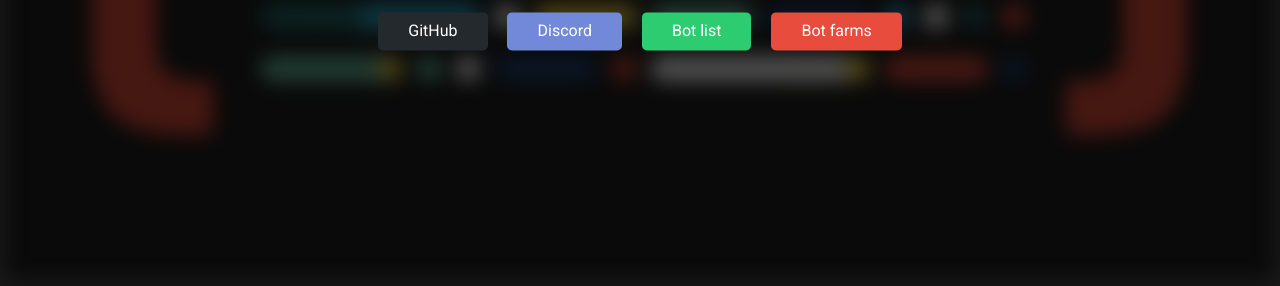
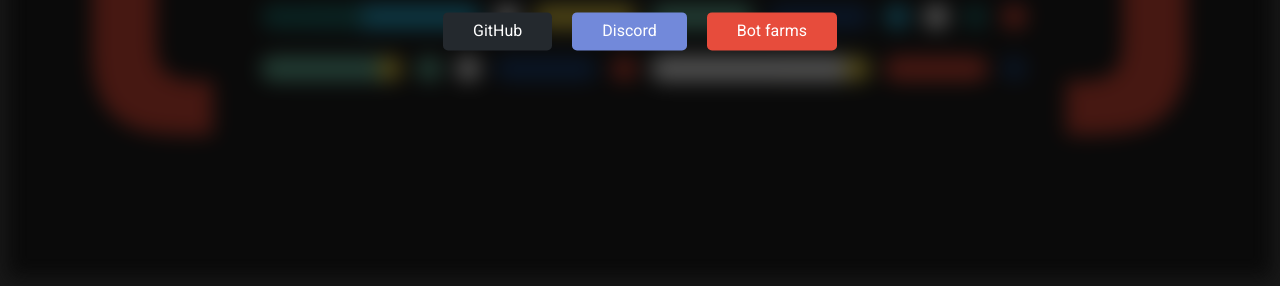
Before and after one commit to Terminal/terminal.ink, a plain HTML site: page index.html in a window 1280 px wide. Shown: the part 514-800 px from the top of the page. Drawn offline with Linux system fonts and the light colour scheme; a web font is replaced by a local one.

Commit message:
Removing button

```diff
--- a/index.html
+++ b/index.html
@@ -40,7 +40,6 @@
 			<div class="buttons">
 				<a class="btn github" href="https://github.com/Terminal" target="_blank">GitHub</a>
 				<a class="btn discord" href="https://discord.gg/DwBCgta" target="_blank">Discord</a>
-				<a class="btn list" href="https://ls.terminal.ink/" target="_blank">Bot list</a>
 				<a class="btn farms" href="https://botlist.terminal.ink/" target="_blank">Bot farms</a>
 			</div>
 		</div>
```
